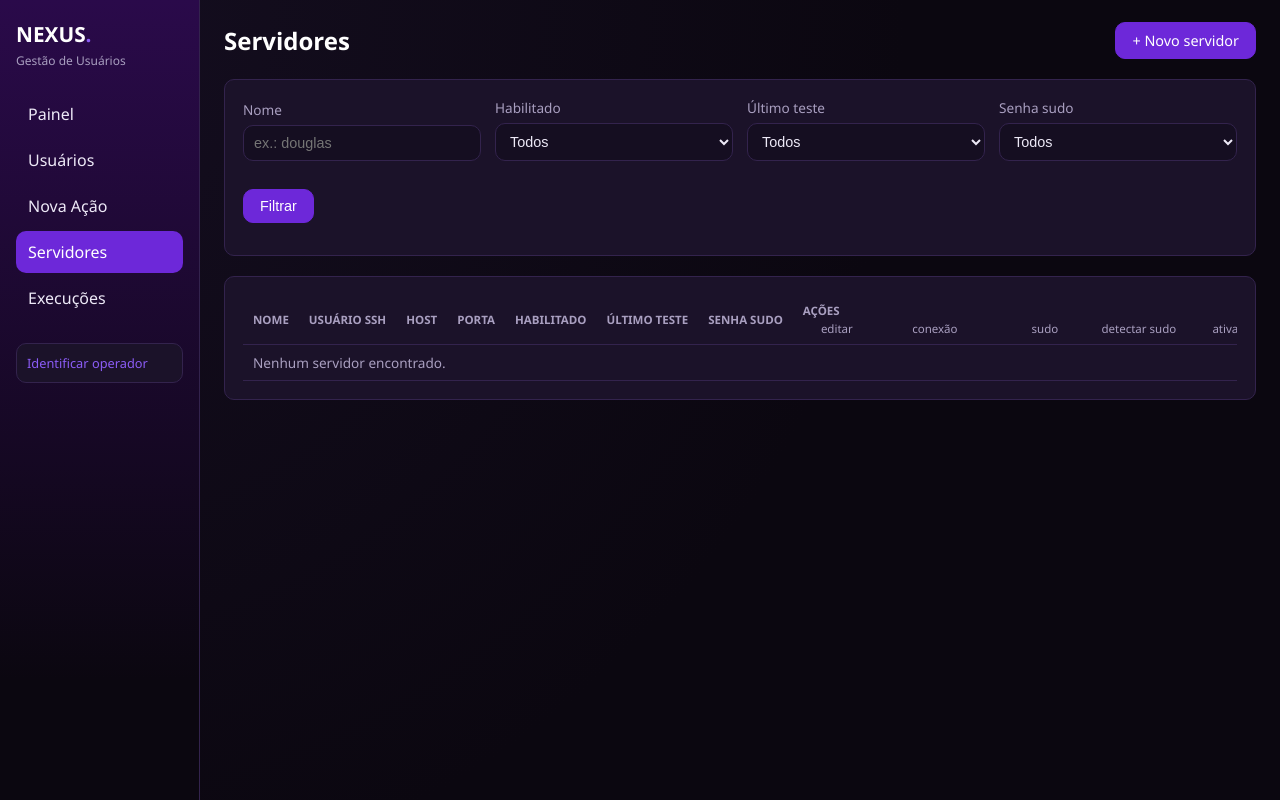
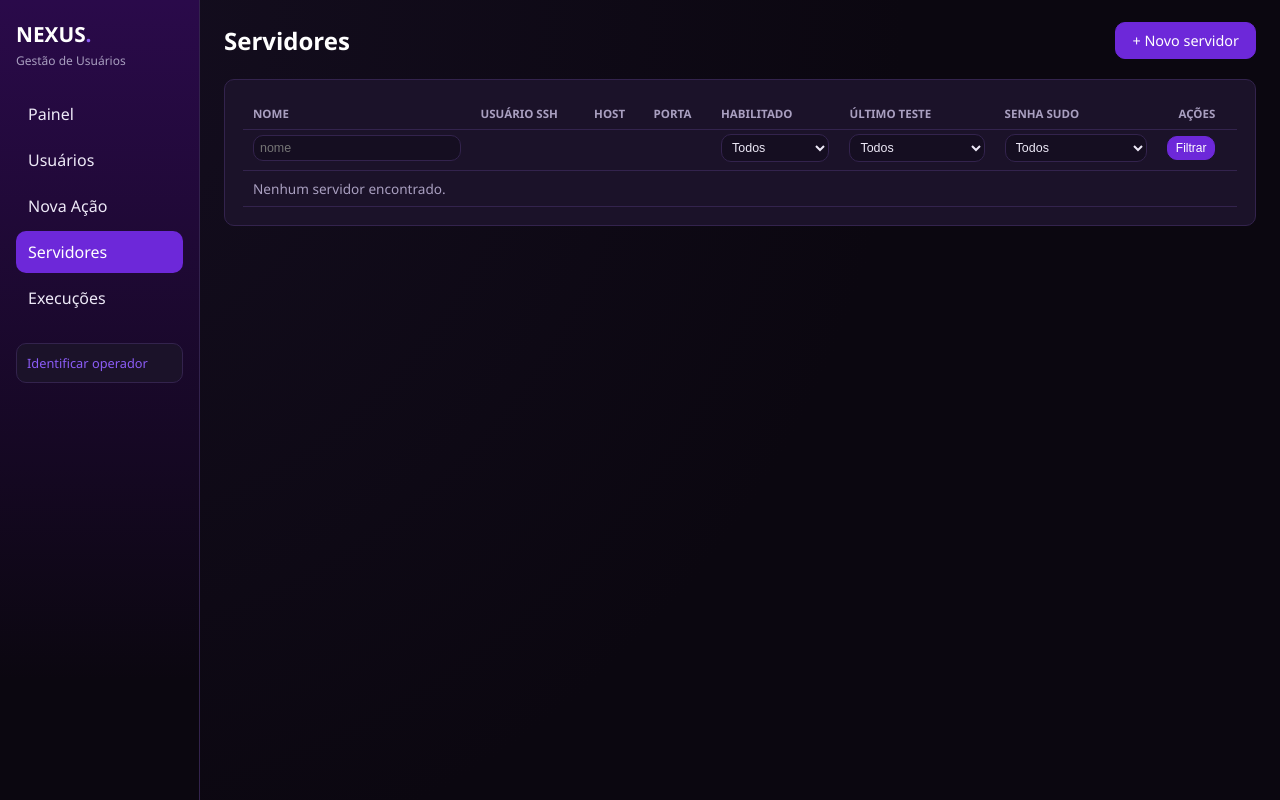
Before and after one commit to julyanarch/NEXUS, a Flask app: page /servers in a window 1280 px wide. Run offline with Flask 3, Linux system fonts and the light colour scheme; tables that the repository leaves empty hold one stand-in row (values such as "Sample post").

Commit message:
Move filtros pra dentro do cabecalho da tabela e centraliza titulo Acoes
Os filtros estavam num card separado acima da tabela - move pra dentro
do proprio cabecalho (uma linha .filter-row abaixo dos titulos das
colunas), igual ja era feito em Execucoes. Como cada linha de Servidores
tem varios <form> de acao (testar/detectar/habilitar/excluir), nao da
pra envolver a tabela toda num <form> de filtro (formulario aninhado,
HTML invalido). Solucao: um <form id="servers-filter-form"> vazio fora
da tabela, e cada campo de filtro se associa a ele via atributo
form="servers-filter-form" (HTML5) em vez de aninhamento no DOM.

Tambem remove a legenda abreviada acima dos botoes de Acoes (editar/
conexao/sudo/...) - duplicava o texto real dos botoes de forma
inconsistente e enchia a coluna de informacao redundante. O cabecalho
"Acoes" agora e so um titulo centralizado com tooltip, e o grid de
botoes ganha justify-content:center.

```diff
--- a/nexus_dashboard/static/css/theme.css
+++ b/nexus_dashboard/static/css/theme.css
@@ -135,31 +135,20 @@ a:hover { text-decoration: underline; }
  */
 .actions {
   display: grid;
-  /* Largura de cada coluna calculada pro texto real do botao (nao so a
-     legenda abreviada) nao estourar, sem cortar/espremer: editar, testar
-     conexao, senha sudo, detectar, habilitar/desabilitar, excluir. */
+  /* Largura de cada coluna calculada pro texto real do botao nao estourar,
+     sem cortar/espremer: editar, testar conexao, senha sudo, detectar,
+     habilitar/desabilitar, excluir. */
   grid-template-columns: 68px 112px 92px 80px 96px 76px;
   gap: 8px;
   align-items: center;
+  justify-content: center;
 }
 .actions form { display: contents; }
 .actions .btn, .actions .muted { width: 100%; text-align: center; white-space: nowrap; padding-left: 6px; padding-right: 6px; }
 
-/* Legenda em cima do grid de botoes (cabecalho "Acoes") - usa o mesmo
-   grid-template-columns, entao cada legenda fica alinhada com seu botao. */
-.actions-caption {
-  margin-top: 4px;
-  cursor: help;
-}
-.actions-caption span {
-  font-size: 0.72rem;
-  font-weight: 400;
-  text-transform: none;
-  color: var(--text-muted);
-  text-align: center;
-  white-space: normal;
-  line-height: 1.2;
-}
+/* Cabecalho "Acoes" (lista de Servidores) - centralizado, ja que a coluna e
+   bem mais larga que a palavra "Acoes" sozinha (grid de botoes embaixo). */
+.actions-header { text-align: center; cursor: help; }
 
 .table-scroll { overflow-x: auto; max-width: 100%; }
 
--- a/nexus_dashboard/templates/servers/list.html
+++ b/nexus_dashboard/templates/servers/list.html
@@ -2,49 +2,22 @@
 {% block content %}
 <div class="page-header">
   <h1>Servidores</h1>
-  <a class="btn" href="{{ url_for('new_server') }}">+ Novo servidor</a>
+  <div>
+    {% if filters.values() | select | list %}
+    <a class="btn btn-sm btn-outline" href="{{ url_for('list_servers') }}">Limpar filtros</a>
+    {% endif %}
+    <a class="btn" href="{{ url_for('new_server') }}">+ Novo servidor</a>
+  </div>
 </div>
 
-<div class="card">
-  <form method="get" class="form-grid" style="align-items:end;">
-    <div class="form-group">
-      <label>Nome</label>
-      <input type="text" name="name" value="{{ filters.name or '' }}" placeholder="ex.: douglas">
-    </div>
-    <div class="form-group">
-      <label>Habilitado</label>
-      <select name="enabled" onchange="this.form.submit()">
-        <option value="">Todos</option>
-        <option value="yes" {{ 'selected' if filters.enabled == 'yes' }}>sim</option>
-        <option value="no" {{ 'selected' if filters.enabled == 'no' }}>não</option>
-      </select>
-    </div>
-    <div class="form-group">
-      <label>Último teste</label>
-      <select name="last_test_status" onchange="this.form.submit()">
-        <option value="">Todos</option>
-        <option value="ok" {{ 'selected' if filters.last_test_status == 'ok' }}>ok</option>
-        <option value="falhou" {{ 'selected' if filters.last_test_status == 'falhou' }}>falhou</option>
-        <option value="never" {{ 'selected' if filters.last_test_status == 'never' }}>nunca testado</option>
-      </select>
-    </div>
-    <div class="form-group">
-      <label>Senha sudo</label>
-      <select name="sudo_status" onchange="this.form.submit()">
-        <option value="">Todos</option>
-        <option value="nopasswd" {{ 'selected' if filters.sudo_status == 'nopasswd' }}>não necessária</option>
-        <option value="configured" {{ 'selected' if filters.sudo_status == 'configured' }}>configurada</option>
-        <option value="pending" {{ 'selected' if filters.sudo_status == 'pending' }}>pendente</option>
-      </select>
-    </div>
-    <div class="form-group" style="flex-direction:row; gap:8px;">
-      <button class="btn" type="submit">Filtrar</button>
-      {% if filters.values() | select | list %}
-      <a class="btn btn-outline" href="{{ url_for('list_servers') }}">Limpar</a>
-      {% endif %}
-    </div>
-  </form>
-</div>
+<!-- Formulario de filtro "vazio" - os campos ficam dentro do cabecalho da
+     tabela abaixo e se associam a ele via atributo form="servers-filter-form"
+     (HTML5), em vez de envolver a tabela toda. Cada linha da tabela ja tem
+     varios <form> de acao (testar/detectar/habilitar/excluir); um <form> de
+     filtro envolvendo tudo geraria formulario aninhado - HTML invalido, o
+     navegador ignora a tag <form> interna e os botoes de acao parariam de
+     funcionar (submeteriam o filtro em vez de chamar a acao certa). -->
+<form method="get" id="servers-filter-form"></form>
 
 <div class="card">
   <div class="table-scroll">
@@ -52,12 +25,37 @@
     <thead>
       <tr>
         <th>Nome</th><th>Usuário SSH</th><th>Host</th><th>Porta</th><th>Habilitado</th><th>Último teste</th><th>Senha sudo</th>
+        <th class="actions-header" title="editar dados do servidor | testar se a conexão SSH funciona | configurar a senha de sudo desse servidor | testar de novo se esse servidor pede senha de sudo (sudo -n) | habilitar/desabilitar o servidor | excluir">Ações</th>
+      </tr>
+      <tr class="filter-row">
+        <th><input type="text" name="name" form="servers-filter-form" value="{{ filters.name or '' }}" placeholder="nome"></th>
+        <th></th>
+        <th></th>
+        <th></th>
         <th>
-          Ações
-          <div class="actions actions-caption" title="editar dados do servidor | testar se a conexão SSH funciona | configurar a senha de sudo desse servidor | testar de novo se esse servidor pede senha de sudo (sudo -n) | habilitar/desabilitar o servidor | excluir">
-            <span>editar</span><span>conexão</span><span>sudo</span><span>detectar sudo</span><span>ativação</span><span>excluir</span>
-          </div>
+          <select name="enabled" form="servers-filter-form" onchange="this.form.submit()">
+            <option value="">Todos</option>
+            <option value="yes" {{ 'selected' if filters.enabled == 'yes' }}>sim</option>
+            <option value="no" {{ 'selected' if filters.enabled == 'no' }}>não</option>
+          </select>
         </th>
+        <th>
+          <select name="last_test_status" form="servers-filter-form" onchange="this.form.submit()">
+            <option value="">Todos</option>
+            <option value="ok" {{ 'selected' if filters.last_test_status == 'ok' }}>ok</option>
+            <option value="falhou" {{ 'selected' if filters.last_test_status == 'falhou' }}>falhou</option>
+            <option value="never" {{ 'selected' if filters.last_test_status == 'never' }}>nunca testado</option>
+          </select>
+        </th>
+        <th>
+          <select name="sudo_status" form="servers-filter-form" onchange="this.form.submit()">
+            <option value="">Todos</option>
+            <option value="nopasswd" {{ 'selected' if filters.sudo_status == 'nopasswd' }}>não necessária</option>
+            <option value="configured" {{ 'selected' if filters.sudo_status == 'configured' }}>configurada</option>
+            <option value="pending" {{ 'selected' if filters.sudo_status == 'pending' }}>pendente</option>
+          </select>
+        </th>
+        <th><button class="btn btn-sm" type="submit" form="servers-filter-form">Filtrar</button></th>
       </tr>
     </thead>
     <tbody>
```
